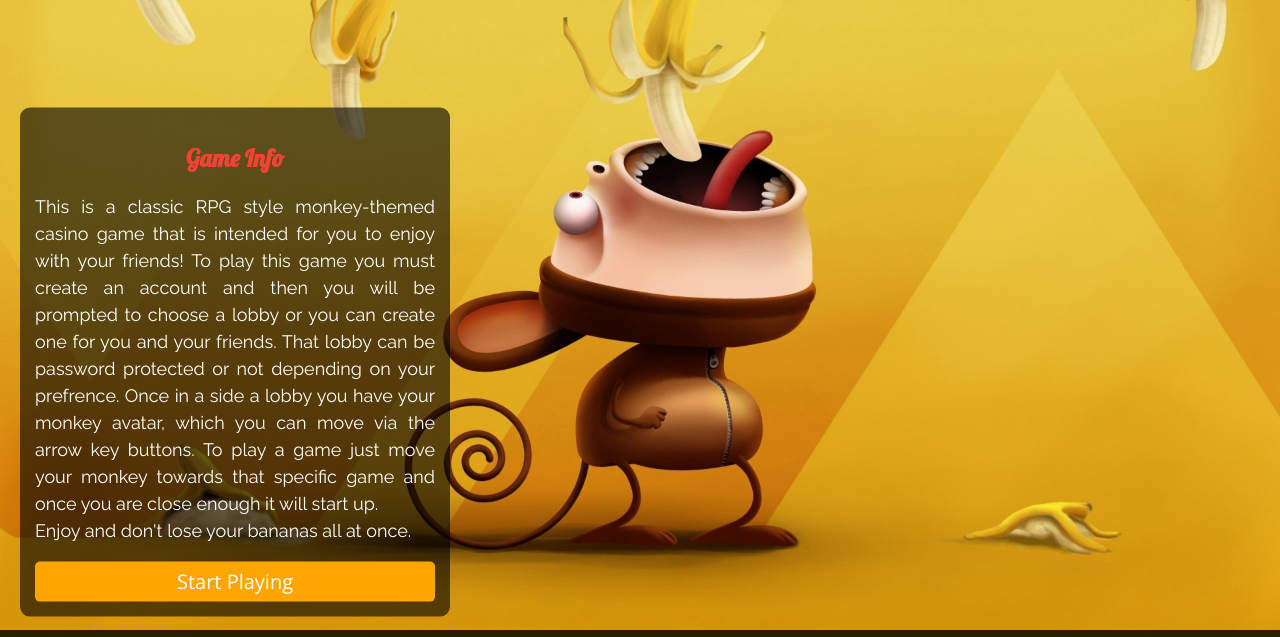
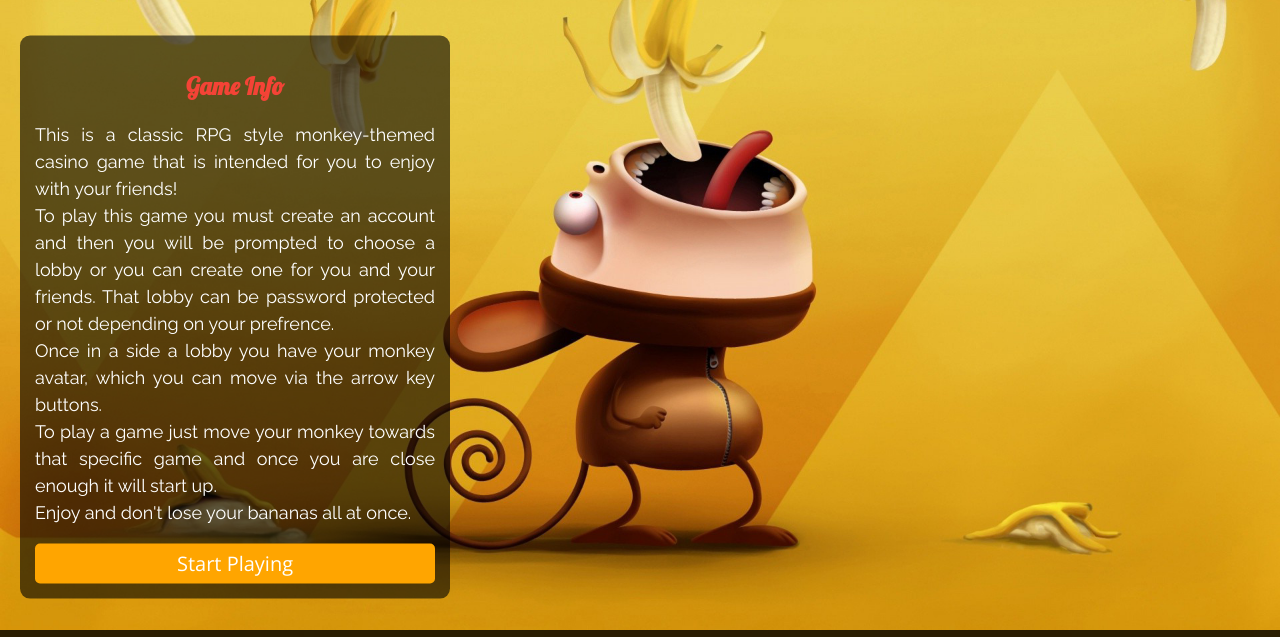
Before and after one commit to samisherif95/Chimp-Casino, a React app in the folder frontend/: page / in a window 1280 px wide. Shown: the part 73-710 px from the top of the page. Built offline with nearby package versions, Linux system fonts and the light colour scheme; no server answers.

Commit message:
css fixes

```diff
--- a/frontend/src/app/assets/stylesheets/app.css
+++ b/frontend/src/app/assets/stylesheets/app.css
@@ -13,7 +13,7 @@
   max-width: 400px;
   margin-left: 20px;
   position: absolute;
-  transform: translateY(-50%);
+  transform: translateY(-58%);
   top: 50%;
 }
 
--- a/frontend/src/components/main/main_page.js
+++ b/frontend/src/components/main/main_page.js
@@ -26,12 +26,12 @@ class MainPage extends React.Component {
                   </div>
                   <div className='game-info-body'>
                     <p>
-                      This is a classic RPG style monkey-themed casino game that is intended for you to enjoy with your friends!
-                      To play this game you must create an account and then you will be prompted to choose a lobby or you can create one for you and your friends.
-                      That lobby can be password protected or not depending on your prefrence. Once in a side a lobby you have your monkey avatar,
-                      which you can move via the arrow key buttons. To play a game just move your monkey towards that specific game and once you are close enough
-                      it will start up.<br/>
-                      Enjoy and don't lose your bananas all at once.
+                        This is a classic RPG style monkey-themed casino game that is intended for you to enjoy with your friends!<br/>
+                        To play this game you must create an account and then you will be prompted to choose a lobby or you can create one for you and your friends.
+                        That lobby can be password protected or not depending on your prefrence. <br/>Once in a side a lobby you have your monkey avatar,
+                        which you can move via the arrow key buttons.<br/> To play a game just move your monkey towards that specific game and once you are close enough
+                        it will start up.<br/>
+                        Enjoy and don't lose your bananas all at once.
                     </p>
                   </div>
                   <div className='game-info-play'>
```
